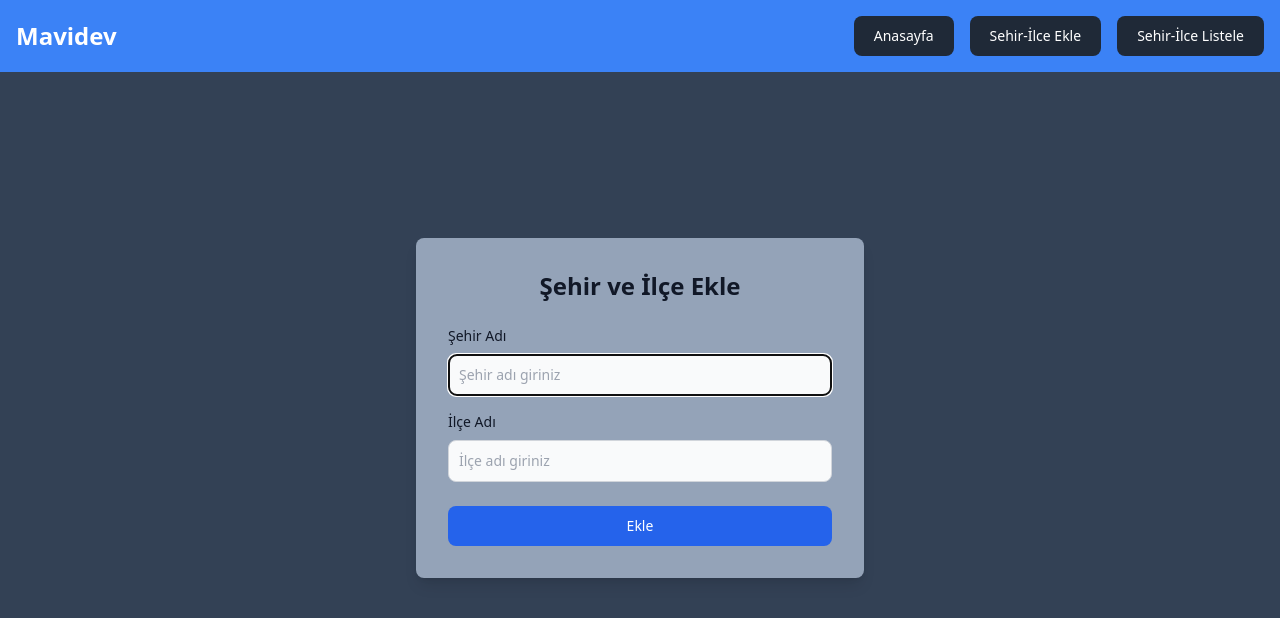
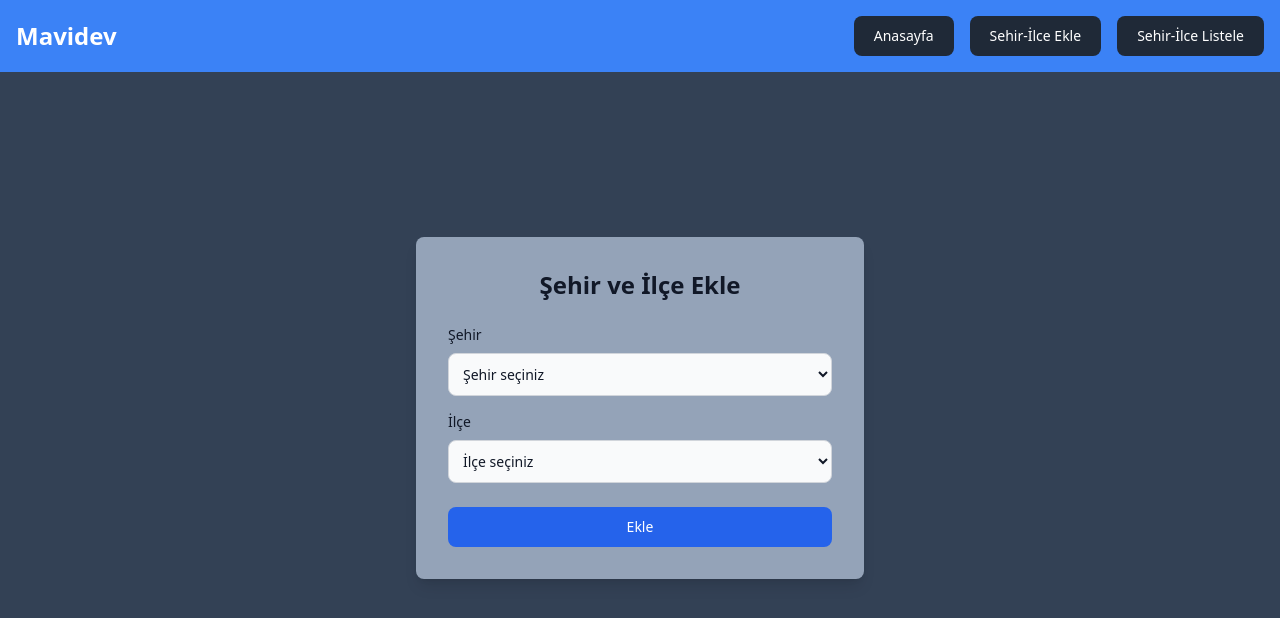
Before and after one commit to burakcevizli/mavidevfe, a React (Create React App) app: page /sehir-ilce-ekle in a window 1280 px wide. Shown: the top 618 px of the page. Built offline with nearby package versions, Linux system fonts and the light colour scheme.

Commit message:
dropdown olarak düzenlendi.

```diff
--- a/src/components/SehirEkle.js
+++ b/src/components/SehirEkle.js
@@ -2,13 +2,27 @@ import React, { useState } from 'react';
 import axios from 'axios';
 import { ToastContainer, toast } from 'react-toastify';
 import 'react-toastify/dist/ReactToastify.css';
-
+import data from '../data/data';
 const SehirEkle = () => {
   const [sehir, setSehir] = useState('');
   const [ilce, setIlce] = useState('');
+  const [ilceler, setIlceler] = useState([]);
 
   const notifySuccess = () => toast(`${sehir} ve ${ilce} başarıyla eklendi.`, { position: 'bottom-right' });
   const notifyError = (message) => toast.error(message, { position: 'bottom-right' });
+
+  const handleCityChange = (e) =>{
+    const secilenSehir = e.target.value;
+    setSehir(secilenSehir);
+    const sehir = data.sehirler.find(sehir => sehir.isim === secilenSehir)
+    if(sehir){
+      setIlceler(sehir.ilceler);
+    }else{
+      setIlceler([]);
+    }
+    setIlce('');
+  }
+
 
   const handleSubmit = (e) => {
     e.preventDefault();
@@ -30,33 +44,34 @@ const SehirEkle = () => {
         <h2 className="text-2xl font-bold mb-6 text-center text-gray-900">Şehir ve İlçe Ekle</h2>
         <form onSubmit={handleSubmit}>
           <div className="mb-4">
-            <label htmlFor="sehir" className="block mb-2 text-sm font-medium text-gray-900">Şehir Adı</label>
-            <input
-              type="text"
+            <label htmlFor="sehir" className="block mb-2 text-sm font-medium text-gray-900">Şehir</label>
+            <select
               id="sehir"
               className="bg-gray-50 border border-gray-300 text-gray-900 text-sm rounded-lg focus:ring-blue-500 focus:border-blue-500 block w-full p-2.5"
-              placeholder="Şehir adı giriniz"
               value={sehir}
-              onChange={(e) => setSehir(e.target.value)}
-              pattern="[a-zA-ZğüşöçıİĞÜŞÖÇ]+"
-              title="Lütfen sadece harf giriniz."
+              onChange={handleCityChange}
               required
-              autoFocus
-            />
+            >
+              <option value="">Şehir seçiniz</option>
+              {data.sehirler.map((sehir, index) => (
+                <option key={index} value={sehir.isim}>{sehir.isim}</option>
+              ))}
+            </select>
           </div>
           <div className="mb-6">
-            <label htmlFor="ilce" className="block mb-2 text-sm font-medium text-gray-900">İlçe Adı</label>
-            <input
-              type="text"
+            <label htmlFor="ilce" className="block mb-2 text-sm font-medium text-gray-900">İlçe</label>
+            <select
               id="ilce"
               className="bg-gray-50 border border-gray-300 text-gray-900 text-sm rounded-lg focus:ring-blue-500 focus:border-blue-500 block w-full p-2.5"
-              placeholder="İlçe adı giriniz"
               value={ilce}
               onChange={(e) => setIlce(e.target.value)}
-              pattern="[a-zA-ZğüşöçıİĞÜŞÖÇ]+"
-              title="Lütfen sadece harf giriniz."
               required
-            />
+            >
+              <option value="">İlçe seçiniz</option>
+              {ilceler.map((ilce, index) => (
+                <option key={index} value={ilce}>{ilce}</option>
+              ))}
+            </select>
           </div>
           <button
             type="submit"
@@ -69,6 +84,6 @@ const SehirEkle = () => {
       <ToastContainer />
     </div>
   );
-}
+};
 
 export default SehirEkle;
--- /dev/null
+++ b/src/data/data.js
@@ -0,0 +1,19 @@
+
+const data = {
+    sehirler: [
+      {
+        isim: 'İstanbul',
+        ilceler: ['Beşiktaş', 'Kadıköy', 'Bakırköy', 'Şişli', 'Fatih']
+      },
+      {
+        isim: 'Ankara',
+        ilceler: ['Çankaya', 'Keçiören', 'Yenimahalle', 'Mamak', 'Altındağ']
+      },
+      {
+        isim: 'İzmir',
+        ilceler: ['Konak', 'Karşıyaka', 'Bornova', 'Buca', 'Alsancak']
+      },
+    ]
+  };
+
+  export default data;
```
